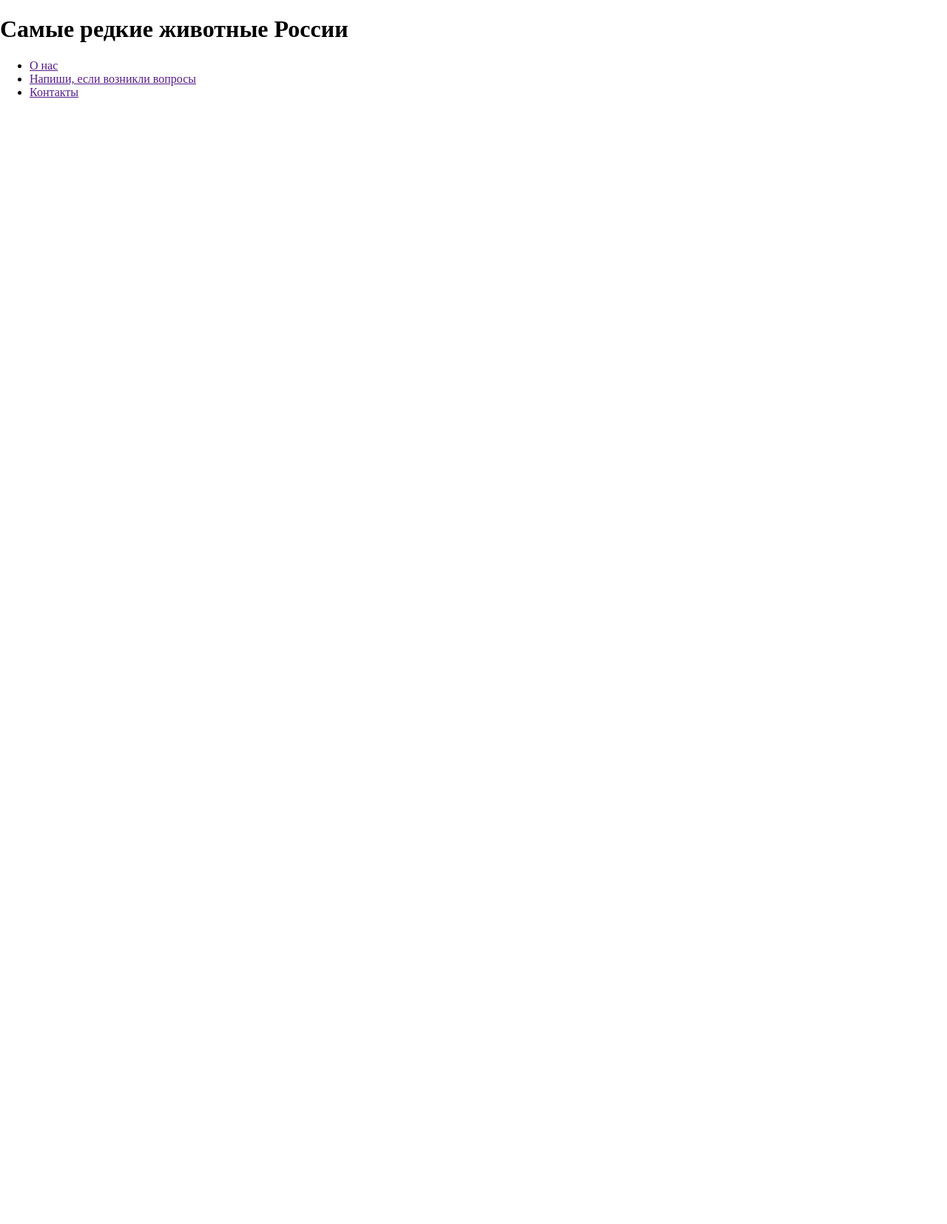
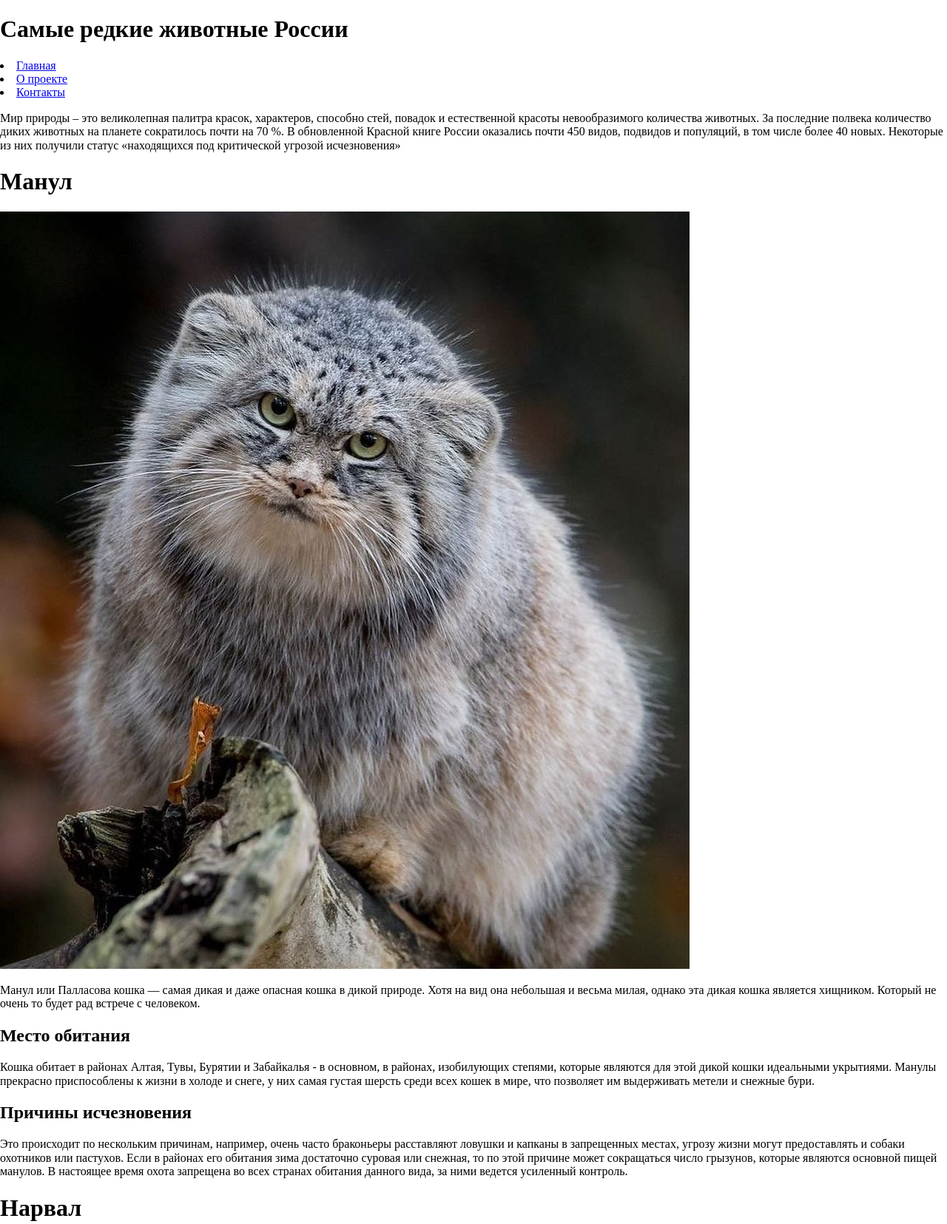
Before and after one commit to Anastasia2285/site, a plain HTML site: page index.html in a window 1280 px wide. Shown: the top 1655 px of the page at 74% size. Before the commit the page ends 800 px from the top, so only its background shows below. Drawn offline with Linux system fonts and the light colour scheme.

Commit message:
Add files via upload

```diff
--- a/index.html
+++ b/index.html
@@ -8,19 +8,65 @@
     <title>Проект</title>
 </head>
 <body>
-    <h1> Самые редкие животные России </h1>
-    <nav class="navigation">
-        <ul class="navigation__menu">
-        <li class="navigation__item navigation__item--active">
-        <a href="" class="navigation__link">О нас</a>
-        </li>
-        <li class="navigation__item navigation__item--active">
-            <a href="" class="navigation__link">Напиши, если возникли вопросы</a>
-            </li>
-        <li class="navigation__item">
-        <a href="" class="navigation__link">Контакты</a>
-        </li>
-        </ul>
-        </nav>
+    <!DOCTYPE html>
+<html lang="ru">
+<head>
+  <meta charset="UTF-8">
+  <meta name="viewport" content="width=device-width, initial-scale=1.0">
+  <title>Самые редкие животные России</title>
+  <link rel="stylesheet" href="style.css">
+</head>
+<body>
+  <header>
+    <h1>Самые редкие животные России</h1>
+
+        <li><a href="index.html">Главная</a></li>
+        <li><a href="about.html">О проекте</a></li>
+        <li><a href="contact.html">Контакты</a></li>
+      </ul>
+    </nav>
+  </header>
+  <p>Мир природы – это великолепная палитра красок, характеров, способно стей, повадок и естественной красоты невообразимого количества животных.  За последние полвека количество диких животных на планете сократилось почти на 70 %. В обновленной Красной книге России оказались почти 450 видов, подвидов и популяций, в том числе более 40 новых. Некоторые из них получили статус «находящихся под критической угрозой исчезновения»</p>
+  <main>
+    <section class="animal-details">
+      <h1>Манул</h1>
+      <img src="img/manul.png" alt="Манул">
+      <p>Манул или Палласова кошка — самая дикая и даже опасная кошка в дикой природе. Хотя на вид она небольшая и весьма милая, однако эта дикая кошка является хищником. Который не очень то будет рад встрече с человеком.</p>
+      <h2>Место обитания</h2>
+      <p>Кошка обитает в районах Алтая, Тувы, Бурятии и Забайкалья - в основном, в районах, изобилующих степями, которые являются для этой дикой кошки идеальными укрытиями. Манулы прекрасно приспособлены к жизни в холоде и снеге, у них самая густая шерсть среди всех кошек в мире, что позволяет им выдерживать метели и снежные бури.</p>
+      <h2>Причины исчезновения</h2>
+      <p>Это происходит по нескольким причинам, например, очень часто браконьеры расставляют ловушки и капканы в запрещенных местах, угрозу жизни могут предоставлять и собаки охотников или пастухов. Если в районах его обитания зима достаточно суровая или снежная, то по этой причине может сокращаться число грызунов, которые являются основной пищей манулов. В настоящее время охота запрещена во всех странах обитания данного вида, за ними ведется усиленный контроль.</p>
+    </section>
+  </main>
+
+
+  <h1>Нарвал</h1>
+  <img src="img/norval.jpg" alt="Норвал">
+  <p>Животное вида кита с длинным бивнем — этакий морской единорог, единственный в своем роде. Нарвал это уникальное животное. Он использует свой рог, чтобы пробить лед и выбраться на поверхность. Они могут погружаться на километровую глубину. Рог также они используют в качестве защиты, хотя сами являются весьма спокойными существами.</p>
+  <h2>Место обитания</h2>
+  <p>Основные места обитания нарвала: Канадский архипелаг и берега Гренландии, воды Шпицбергена, Земля Франца-Иосифа и воды вокруг северной оконечности Северного острова Новой Земли. </p>
+  <h2>Причины исчезновения</h2>
+  <p>Список проблем нарвала не заканчивается браконьерством — ему также приходится бороться с загрязнением мировых вод. Были попытки разведения их в неволе, но чуткое животное не может должным образом адаптироваться к искусственной среде обитания.</p>
+</section>
+</main>
+
+
+<h1>Командорский голубой лис</h1>
+<img src="img/lis.jpg" alt="Командорский голубой лис">
+<p>Медновский песец или командорский песец -это подвид песца</p>
+<h2>Место обитания</h2>
+<p> Обитают только на острове Медный, входящем в состав Командорских островов в Баренцевом море.</p>
+<h2>Причины исчезновения</h2>
+<p>В 1970-е годы резко сократилось количество детенышей лис, многие из которых заболели ушной чесоткой. Весь вид оказался под угрозой исчезновения. Сегодня количество редких голубых песцов в Командорском заповеднике на Камчатке, значительно увеличилось за два года на 49%. Службы заповедника сообщают, что количество особей достигло 500 экземпляров.</p>
+</section>
+</main>
+
+
+<footer>
+    <p>&copy; 2025 Сайт о редких животных России</p>
+  </footer>
 </body>
 </html>
+
+</body>
+</html>
```
Also changed, not shown: img/lis.jpg (added), img/manul.png (added), img/norval.jpg (added).
